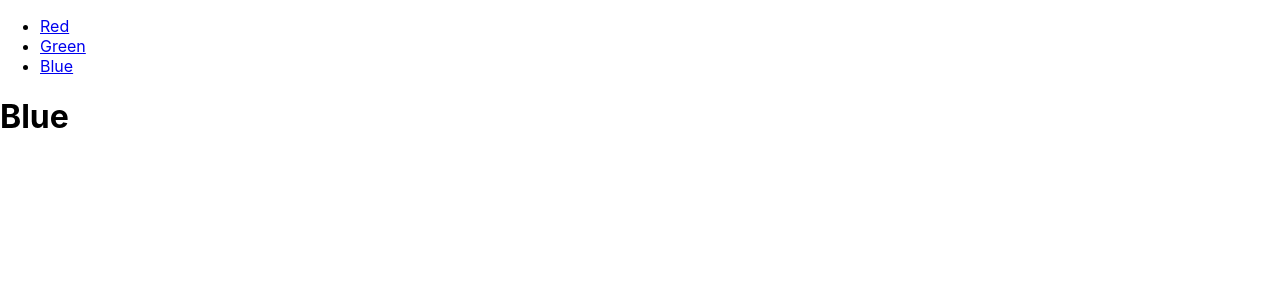
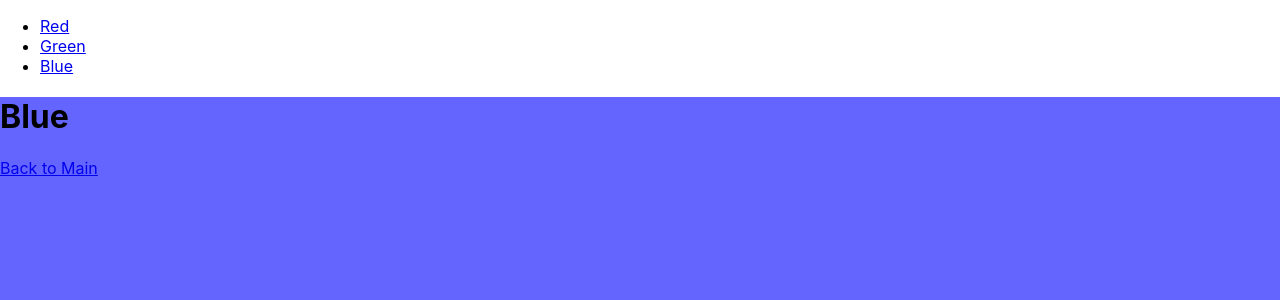
Before and after one commit to haroldjean01/color-router-scratch, a React (Create React App) app: page /Blue in a window 1280 px wide. Shown: the top 300 px of the page. Built offline with nearby package versions, Linux system fonts and the light colour scheme.

Commit message:
added link to main and blue container

```diff
--- a/src/components/Blue.js
+++ b/src/components/Blue.js
@@ -1,9 +1,12 @@
 import React from 'react';
+import { Link } from 'react-router-dom';
+import './Blue.css';
 
 export default function Blue() {
   return (
-    <div className="container">
+    <div className="blue-container" style={{ backgroundColor: `rgb(100, 100, 255)` }}>
       <h1>Blue</h1>
+      <Link to="/">Back to Main</Link>
     </div>
   );
 }
```
